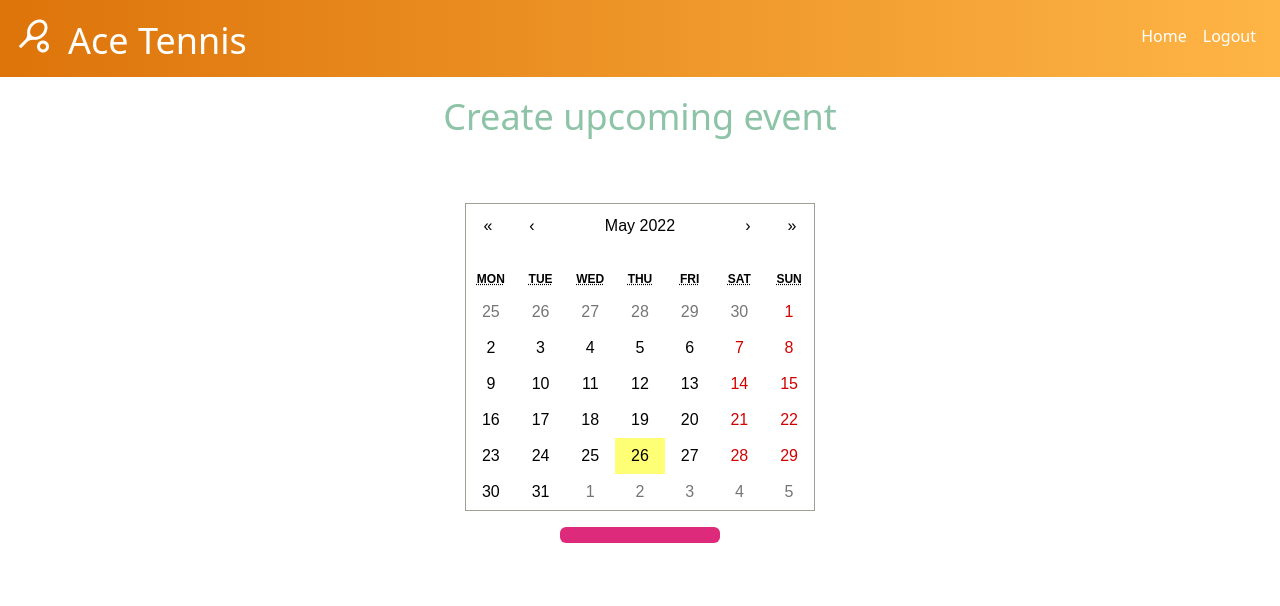
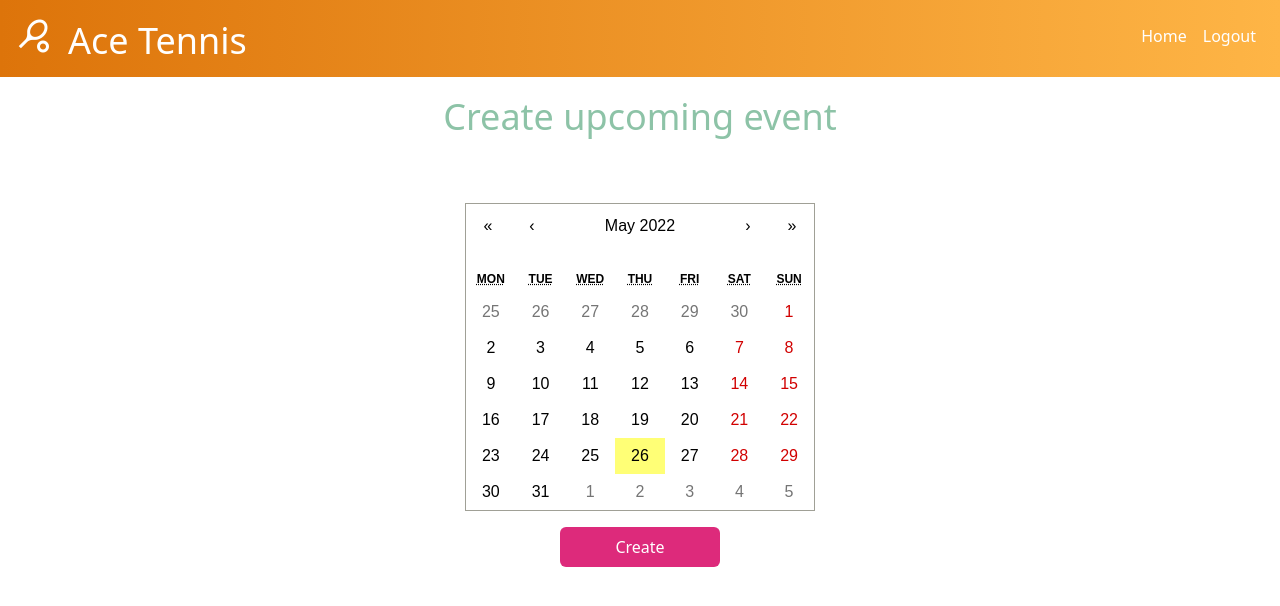
Before and after one commit to Claire-bk/acetennis-admin, a React (Vite) app: page /create in a window 1280 px wide. Shown: the top 606 px of the page. Built offline with nearby package versions, Linux system fonts and the light colour scheme; no server answers; sample sign-in values are in the browser's storage.

Commit message:
initialize button

```diff
--- a/src/components/create.jsx
+++ b/src/components/create.jsx
@@ -15,7 +15,7 @@ export const Create = () => {
     const [eventId, setEventId] = useState();
     const navigate = useNavigate();
     const url = `https://acetennis.herokuapp.com/event?month=&year=&date=`;
-    const [btnText, setBtnText] = useState();
+    const [btnText, setBtnText] = useState("Create");
 
     useEffect(() => {
         const isLogin = sessionStorage.getItem('isLogin');
```
